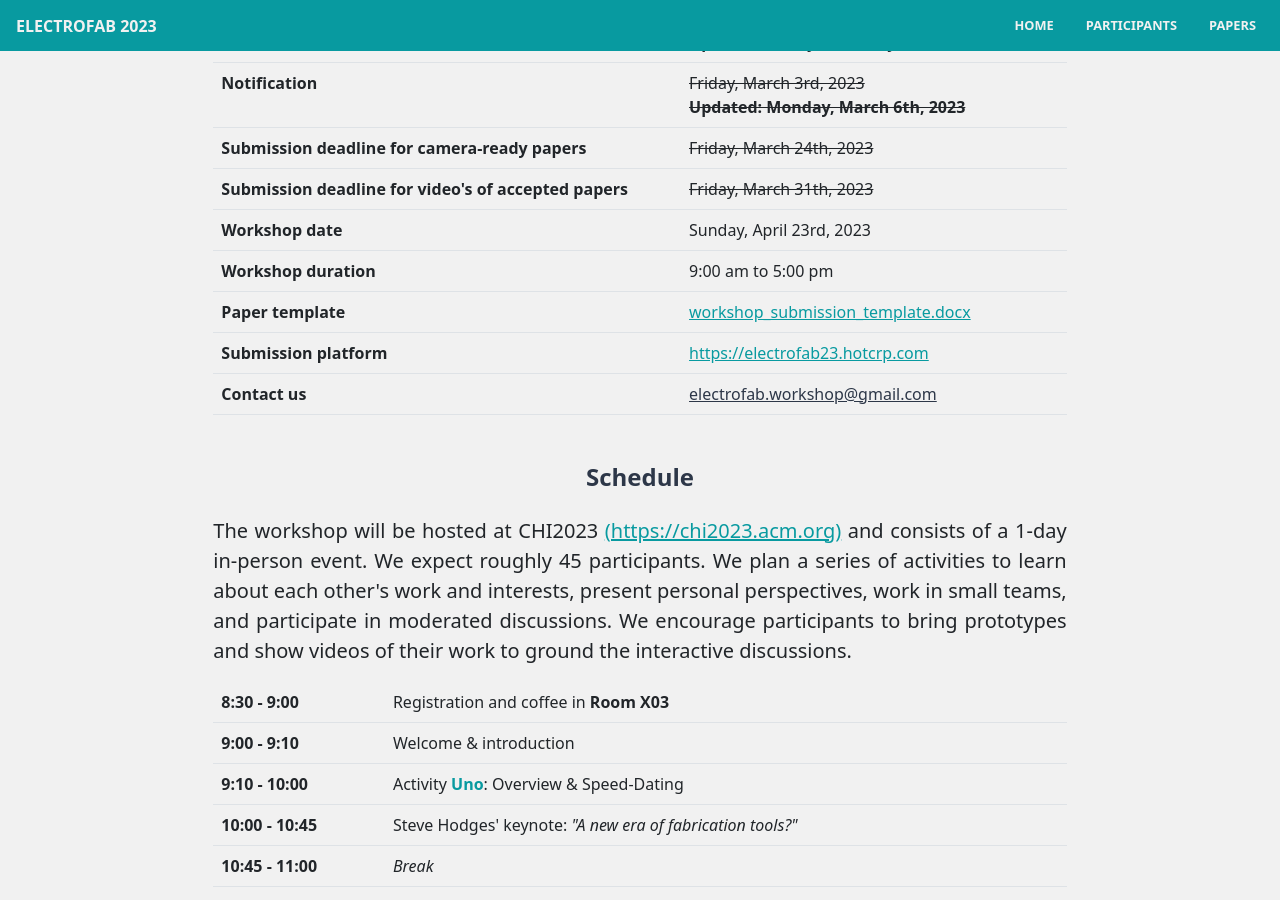
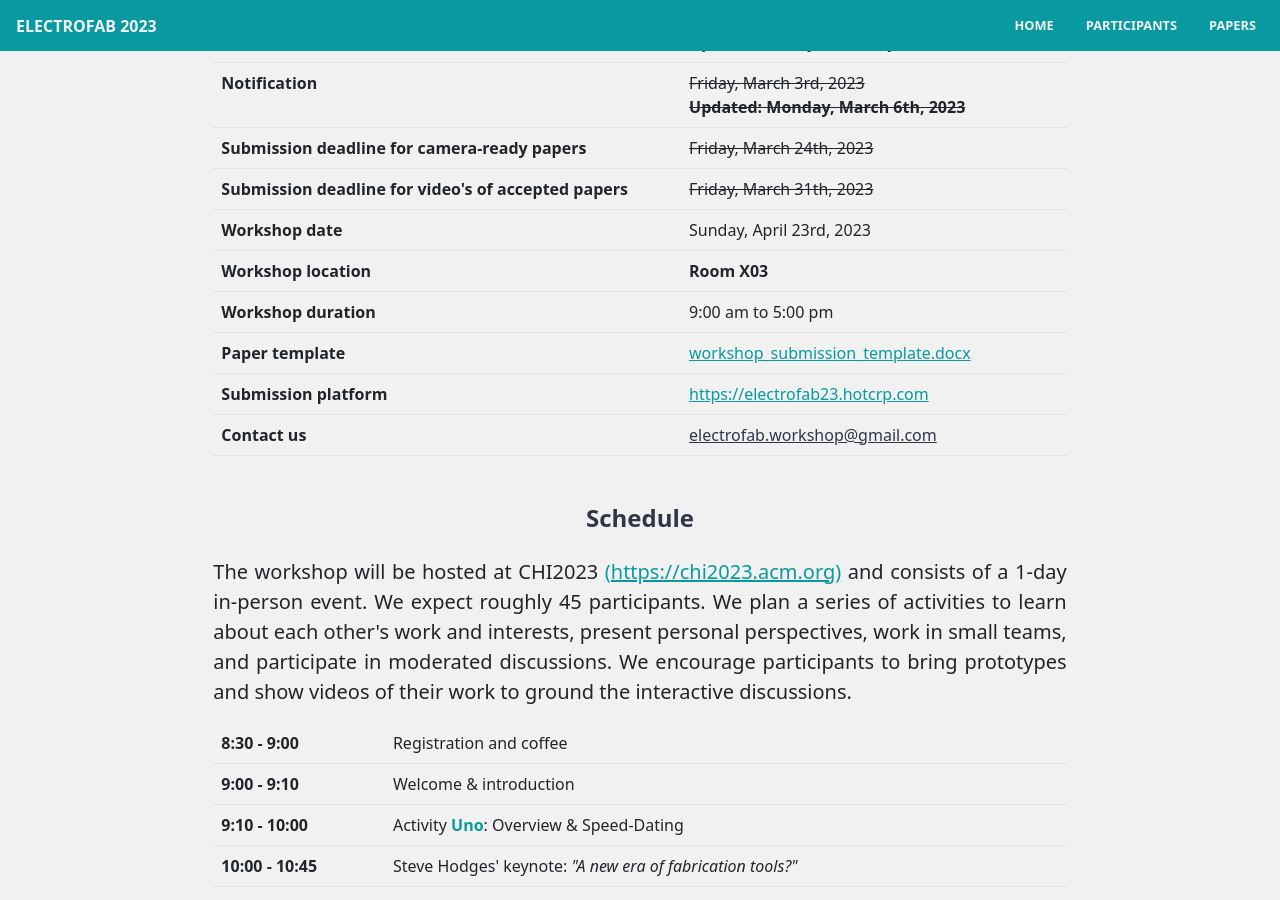
Before and after one commit to BeyondPrototyping/WorkshopWeb2023, a Jekyll site: the page built from index.html, in a window 1280 px wide and 900 px high, scrolled down 2359 px. Built offline with Jekyll 4.4.1, drawn with Linux system fonts in a browser that asks for light colours.

Commit message:
Update home.html

```diff
--- a/_includes/home.html
+++ b/_includes/home.html
@@ -115,6 +115,10 @@
 					<td>Sunday, April 23rd, 2023</td>
 				</tr>
 				<tr>
+					<th>Workshop location</th>
+					<td><b>Room X03</b></td>
+				</tr>
+				<tr>
 					<th>Workshop duration</th>
 					<td>9:00 am to 5:00 pm</td>
 				</tr>
@@ -146,7 +150,7 @@
 			<tbody>
 				<tr>
 					<th>8:30 - 9:00</th>
-					<td>Registration and coffee in <b>Room X03</b></td>
+					<td>Registration and coffee</td>
 				</tr>
 				<tr>
 					<th>9:00 - 9:10</th>
```
